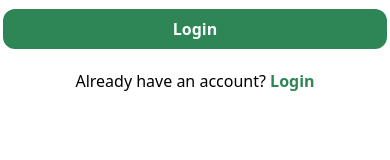
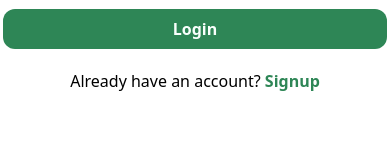
Before and after one commit to marsyaaurl/sahnam, a Next.js app: page /Login in a window 390 px wide. Shown: the part 323-483 px from the top of the page. Built offline with nearby package versions, Linux system fonts and the light colour scheme; no server answers; what @supabase/auth-helpers-react would draw is missing.

Commit message:
responsivity in invest form

```diff
--- a/app/components/Catalog/InvestForm.tsx
+++ b/app/components/Catalog/InvestForm.tsx
@@ -100,7 +100,7 @@ export default function InvestForm({ plant_id }: InvestFormProps) {
   if (!plantData) return <p className="text-center py-6">Plant data not found.</p>;
 
   return (
-    <div className="flex w-full py-6 gap-x-10 items-center">
+    <div className="flex md:flex-row flex-col w-full py-6 gap-x-10 items-center">
       <div className='flex flex-row w-1/2 gap-x-5'>
         <Image
           src={`/assets/${plantData.photo}`}
--- a/app/components/Login/LoginForm.tsx
+++ b/app/components/Login/LoginForm.tsx
@@ -123,7 +123,7 @@ export default function LoginForm() {
                 </button>
                 {message && <p className="text-sm text-center text-red-500">{message}</p>}
             </form>
-            <p>Already have an account? <Link href="/Login" className='font-semibold text-primary'>Login</Link></p>
+            <p>Already have an account? <Link href="/Signup" className='font-semibold text-primary'>Signup</Link></p>
         </div>
     );
 }
```
